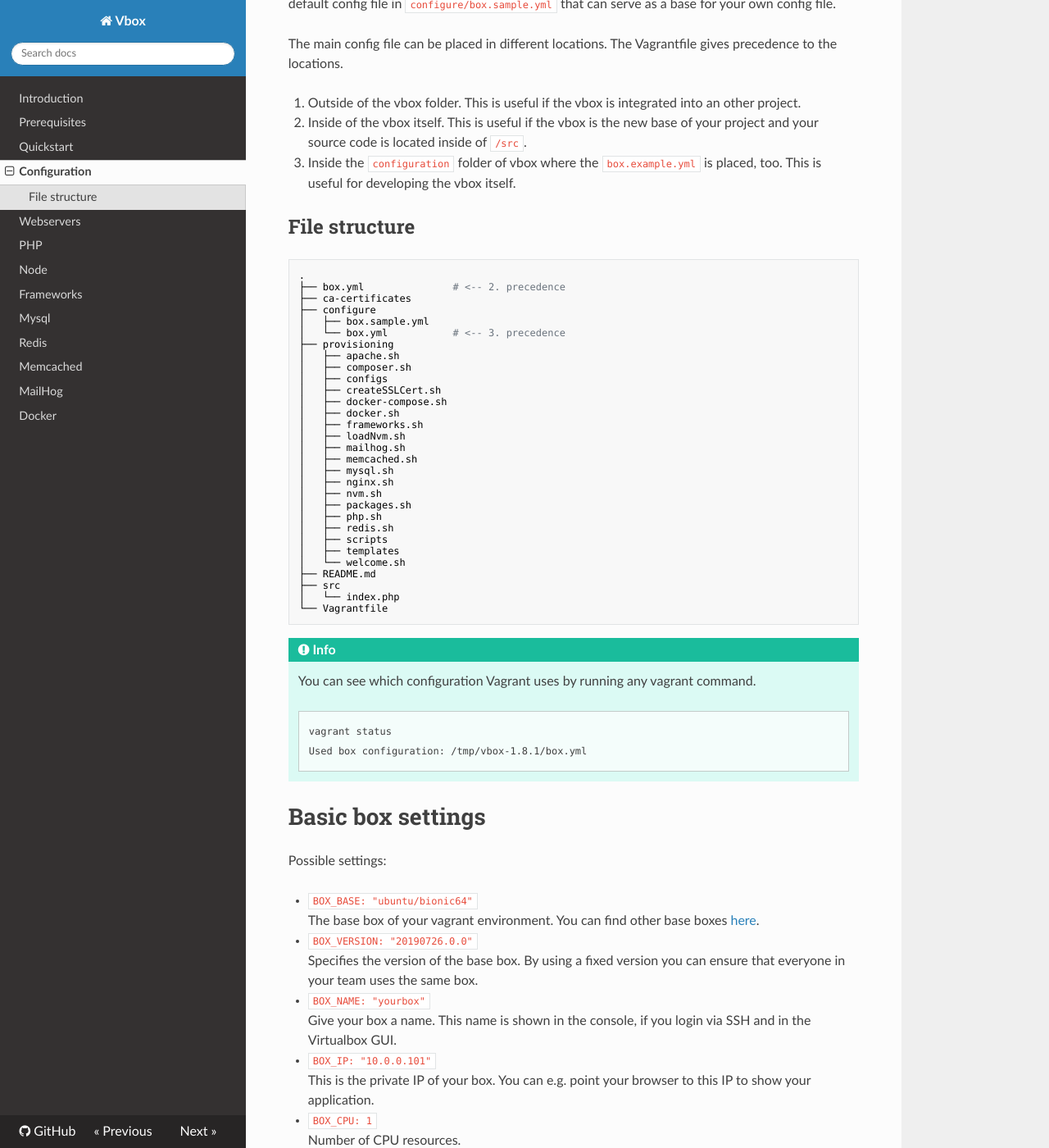
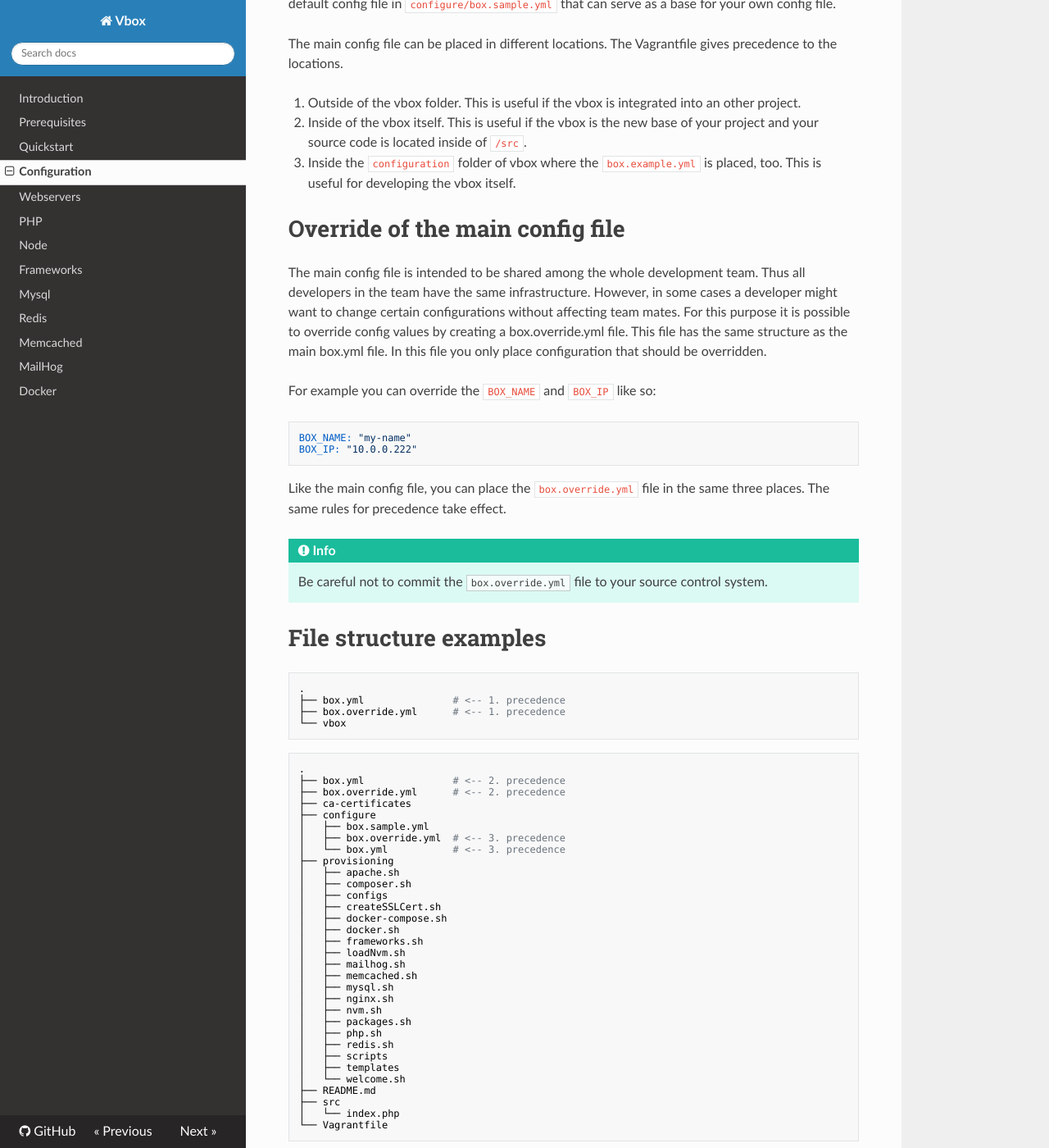
Before and after one commit to sebbaum/vbox-docu, an MkDocs documentation site: the page built from docs/configuration.md, in a window 1280 px wide and 1400 px high, scrolled down 612 px. Shown: the whole window at 82% size. Built offline with MkDocs 1.6.1, drawn with Linux system fonts in a browser that asks for light colours; nearby versions of some CDN libraries; some of the changed text lies outside the part shown.

Commit message:
Added documentation for box.override.yml

````diff
--- a/docs/configuration.md
+++ b/docs/configuration.md
@@ -16,13 +16,36 @@ project and your source code is located inside of `/src`.
 1. Inside the `configuration` folder of vbox where the `box.example.yml` is
 placed, too. This is useful for developing the vbox itself.
 
-## File structure
+# Override of the main config file
+The main config file is intended to be shared among the whole development team. Thus all developers in the team have the same infrastructure. However, in some cases a developer might want to change certain configurations without affecting team mates. For this purpose it is possible to override config values by creating a box.override.yml file. This file has the same structure as the main
+box.yml file. In this file you only place configuration that should be overridden.
+
+For example you can override the `BOX_NAME` and `BOX_IP` like so:
+```yaml
+BOX_NAME: "my-name"
+BOX_IP: "10.0.0.222"
+```
+Like the main config file, you can place the `box.override.yml` file in the same three places. The same rules for precedence take effect.
+
+!!! important "Info"
+    Be careful not to commit the `box.override.yml` file to your source control system.
+
+# File structure examples
+```bash
+.
+├── box.yml               # <-- 1. precedence
+├── box.override.yml      # <-- 1. precedence
+└── vbox
+```
+
 ```bash
 .
 ├── box.yml               # <-- 2. precedence
+├── box.override.yml      # <-- 2. precedence
 ├── ca-certificates
 ├── configure
 │   ├── box.sample.yml
+│   ├── box.override.yml  # <-- 3. precedence
 │   └── box.yml           # <-- 3. precedence
 ├── provisioning
 │   ├── apache.sh
@@ -54,7 +77,7 @@ placed, too. This is useful for developing the vbox itself.
     You can see which configuration Vagrant uses by running any vagrant command.
 
         vagrant status
-        Used box configuration: /tmp/vbox-1.8.1/box.yml
+        Used box configuration: /tmp/vbox-1.16.1/box.yml
 
 # Basic box settings
 Possible settings:
````
Also changed, not shown: docs/quickstart.md (+2 -2 lines).
